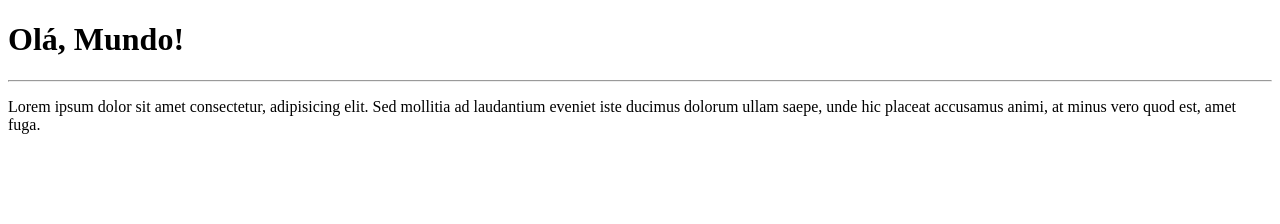
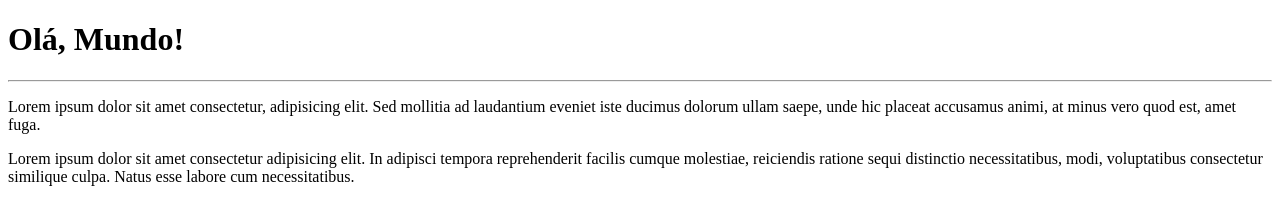
Before and after one commit to am4nd6/Ola-Mundo, a plain HTML site: page site-exemplo/index.html in a window 1280 px wide. Drawn offline with Linux system fonts and the light colour scheme.

Commit message:
Adicionei um parágrafo

```diff
--- a/site-exemplo/index.html
+++ b/site-exemplo/index.html
@@ -9,5 +9,6 @@
     <h1>Olá, Mundo!</h1>
     <hr>
     <p>Lorem ipsum dolor sit amet consectetur, adipisicing elit. Sed mollitia ad laudantium eveniet iste ducimus dolorum ullam saepe, unde hic placeat accusamus animi, at minus vero quod est, amet fuga.</p>
+    <p>Lorem ipsum dolor sit amet consectetur adipisicing elit. In adipisci tempora reprehenderit facilis cumque molestiae, reiciendis ratione sequi distinctio necessitatibus, modi, voluptatibus consectetur similique culpa. Natus esse labore cum necessitatibus.</p>
 </body>
 </html>
```
